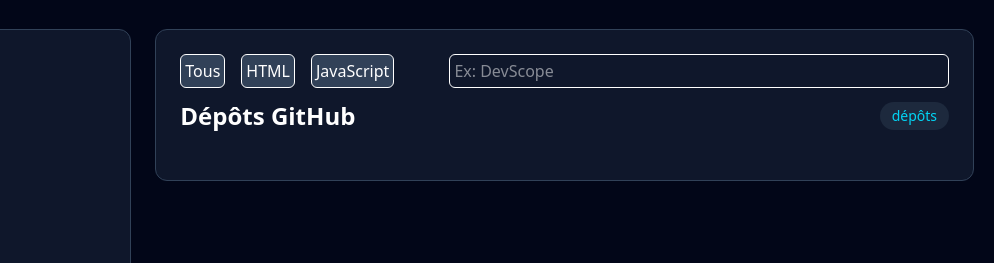
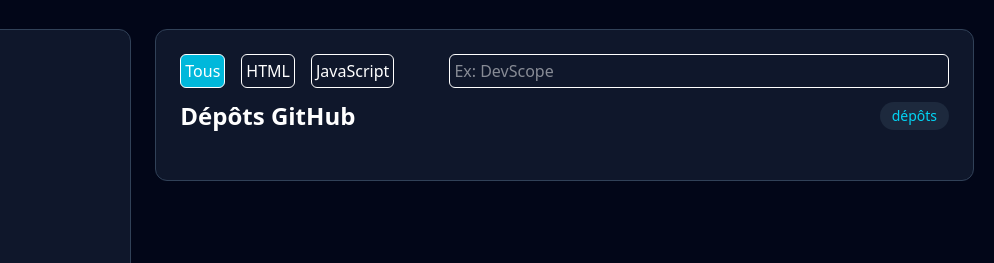
Before and after one commit to Anassaouji/DevScope, a plain HTML site: page pages/profil.html in a window 1280 px wide. Shown: the part 229-492 px from the top of the page, 286-1280 px from the left. Drawn offline with nearby package versions, Linux system fonts and the light colour scheme.

Commit message:
DEVS2-7 : ajouter quelque modification de style

```diff
--- a/js/profil.js
+++ b/js/profil.js
@@ -86,22 +86,7 @@ function repositorie(repos) {
 
 }
 
-// function searchRepo(repos) {
-//     const searchForm = document.querySelector("#formSearch");
-//     searchForm.addEventListener("submit", (e) => {
-//         e.preventDefault();
-//         const parent = document.querySelector(".parentRepo");
-//         const searchValue = document.querySelector("#searchRepo");
-//         console.log(searchValue.value.toLocaleLowerCase());
-//         const repo = repos.filter(repo => {
-//             return repo.name.toLocaleLowerCase().includes(searchValue.value.toLocaleLowerCase());
-//         })
 
-//         const article = aficheRepo(repo[0]);
-//         parent.replaceChildren(article);
-
-//     })
-// }
 
 function aficheRepo(repo) {
     const article = document.createElement("article");
@@ -144,6 +129,8 @@ btnParent.addEventListener("click", (e) => {
     const btn = e.target.closest("[data-filter]");
 
     if (btn) {
+        document.querySelectorAll("[data-filter]").forEach(btn => btn.classList.remove("bg-[#00b8db]"));
+        btn.classList.add("bg-[#00b8db]")
         etat.categorie = btn.dataset.filter;
         repositorie(allRepos);
     }
--- a/pages/profil.html
+++ b/pages/profil.html
@@ -124,9 +124,9 @@
                 <section class="rounded-xl border border-slate-700 bg-slate-900 p-6 lg:col-span-2">
                     <div class="flex justify-between mb-3 max-sm:flex-wrap max-sm:justify-center">
                         <div id="filterRepo" class="flex gap-4">
-                            <button id="tous" data-filter="Tous" class="border rounded-md p-1 bg-slate-700">Tous</button>
-                            <button id="html" data-filter="HTML" class="border rounded-md p-1 bg-slate-700">HTML</button>
-                            <button id="js" data-filter="JavaScript" class="border rounded-md p-1 bg-slate-700">JavaScript</button>
+                            <button id="tous" data-filter="Tous" class="bg-[#00b8db] border rounded-md p-1">Tous</button>
+                            <button id="html" data-filter="HTML" class="border rounded-md p-1 ">HTML</button>
+                            <button id="js" data-filter="JavaScript" class="border rounded-md p-1 ">JavaScript</button>
                         </div>
                         <input id="cherche" type="search" name="cherche" placeholder="Ex: DevScope"
                         class="p-1 border w-[65%] rounded-md max-sm:w-full max-sm:mt-2">
```
